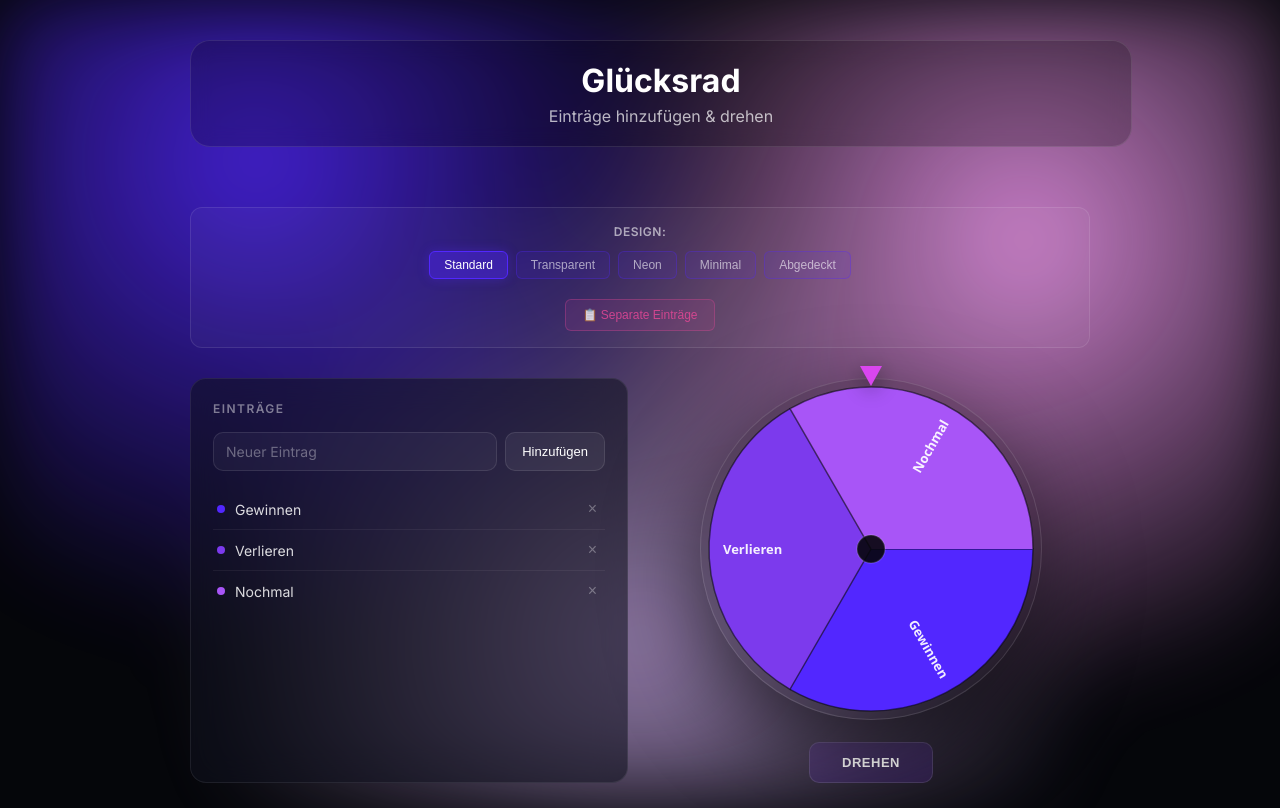
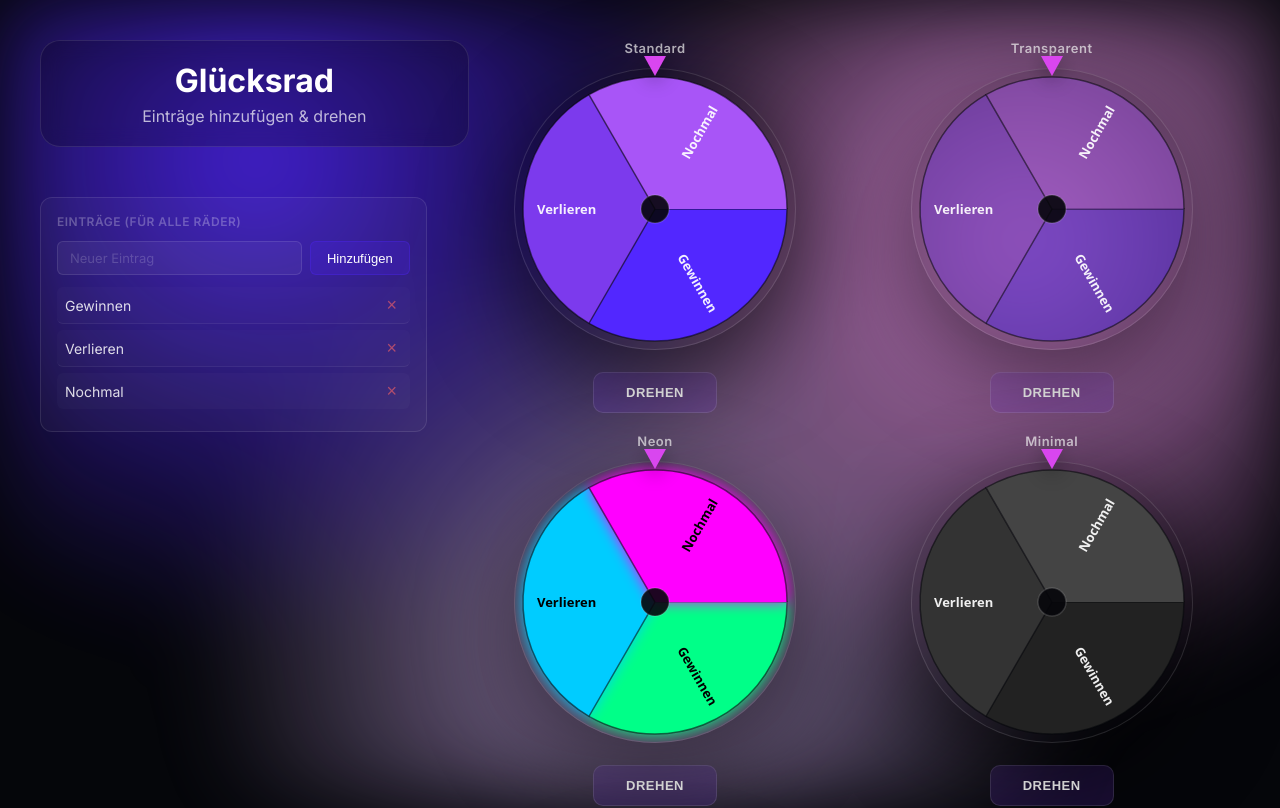
Before and after one commit to 0meppl/spinning-wheel, a React (Vite) app: page / in a window 1280 px wide. Shown: the top 808 px of the page. Built offline with nearby package versions, Linux system fonts and the light colour scheme.

Commit message:
Redesign: 5 wheels grid + shared entries + winners panel

```diff
--- a/src/App.jsx
+++ b/src/App.jsx
@@ -4,9 +4,16 @@ import Grainient from "./Grainient";
 import { useState } from "react";
 
 export default function App() {
-  const [mode, setMode] = useState("standard");
-  const [shareEntries, setShareEntries] = useState(false);
+  const [entries, setEntries] = useState(["Gewinnen", "Verlieren", "Nochmal"]);
+  const [winners, setWinners] = useState({});
   const modes = ["standard", "transparent", "neon", "minimal", "abgedeckt"];
+
+  const updateWinner = (mode, winner) => {
+    setWinners((prev) => ({
+      ...prev,
+      [mode]: winner,
+    }));
+  };
 
   return (
     <div className="app">
@@ -30,7 +37,7 @@ export default function App() {
       {/* CONTENT GRID */}
       <div className="layout">
 
-        {/* LEFT */}
+        {/* LEFT - CONTROLS */}
         <div className="left">
           <MagicBento
             enableSpotlight
@@ -42,46 +49,80 @@ export default function App() {
             <div className="subtitle">Einträge hinzufügen & drehen</div>
           </MagicBento>
 
-          {/* MODE SWITCHER */}
-          <div className="modeSwitcher">
-            <span className="modeLabel">Design:</span>
-            <div className="modeButtons">
-              {modes.map((m) => (
-                <button
-                  key={m}
-                  className={`modeBtn ${mode === m ? "active" : ""}`}
-                  onClick={() => setMode(m)}
-                >
-                  {m}
-                </button>
-              ))}
+          {/* ENTRIES PANEL */}
+          <div className="entriesPanel">
+            <span className="panelLabel">Einträge (für alle Räder)</span>
+
+            <div className="inputRow">
+              <input
+                id="entryInput"
+                placeholder="Neuer Eintrag"
+                onKeyDown={(e) => {
+                  if (e.key === "Enter") {
+                    const value = e.target.value.trim();
+                    if (value) {
+                      setEntries((prev) => [...prev, value]);
+                      e.target.value = "";
+                    }
+                  }
+                }}
+              />
+              <button onClick={() => {
+                const input = document.getElementById("entryInput");
+                const value = input.value.trim();
+                if (value) {
+                  setEntries((prev) => [...prev, value]);
+                  input.value = "";
+                }
+              }}>Hinzufügen</button>
             </div>
 
-            <button
-              className="shareBtn"
-              onClick={() => setShareEntries(!shareEntries)}
-              title={shareEntries ? "Einträge sind geteilt" : "Jedes Design hat eigene Einträge"}
-            >
-              {shareEntries ? "🔗 Einträge geteilt" : "📋 Separate Einträge"}
-            </button>
+            {entries.length === 0 ? (
+              <div className="empty">Noch keine Einträge vorhanden.</div>
+            ) : (
+              <ul className="list">
+                {entries.map((entry, i) => (
+                  <li className="item" key={`${entry}-${i}`}>
+                    <span className="itemText">{entry}</span>
+                    <button
+                      className="removeBtn"
+                      onClick={() => setEntries((prev) => prev.filter((_, idx) => idx !== i))}
+                    >
+                      ×
+                    </button>
+                  </li>
+                ))}
+              </ul>
+            )}
           </div>
 
-          <div className="wheelBox">
-            <Glücksrad mode={mode} shareEntries={shareEntries} />
-          </div>
+          {/* WINNERS */}
+          {Object.keys(winners).length > 0 && (
+            <div className="winnersPanel">
+              <span className="panelLabel">🎯 Gewinner</span>
+              <div className="winnersList">
+                {modes.map((mode) => winners[mode] && (
+                  <div key={mode} className="winnerItem">
+                    <span className="modeTag">{mode}</span>
+                    <span className="winnerText">{winners[mode]}</span>
+                  </div>
+                ))}
+              </div>
+            </div>
+          )}
+        </div>
 
-          {/* CHANGELOG */}
-          <div className="changelog">
-            <h3>✨ Was ist neu</h3>
-            <div className="changelogEntry">
-              <strong>v1.1.0</strong>
-              <ul>
-                <li>5 Design-Modi: Standard, Neon, Minimal, Transparent, Abgedeckt</li>
-                <li>Historie der letzten 5 gezogenen Gewinner</li>
-                <li>Einträge speichern automatisch im Browser (localStorage)</li>
-                <li>Gewinner wird im Rad angezeigt</li>
-              </ul>
-            </div>
+        {/* RIGHT - WHEELS */}
+        <div className="right">
+          <div className="wheelsGrid">
+            {modes.map((mode) => (
+              <Glücksrad
+                key={mode}
+                mode={mode}
+                entries={entries}
+                onWinner={(winner) => updateWinner(mode, winner)}
+              />
+            ))}
           </div>
         </div>
 
--- a/src/components/Glücksrad.jsx
+++ b/src/components/Glücksrad.jsx
@@ -10,61 +10,16 @@ const MODE_COLORS = {
 };
 const REVEAL_COLORS = ["#5227ff","#7c3aed","#a855f7","#d946ef","#ec4899","#fb7185"];
 
-const DEFAULT_ENTRIES = ["Gewinnen", "Verlieren", "Nochmal"];
-
-export default function Glücksrad({ mode = "standard", shareEntries = false }) {
-  const storageKey = shareEntries ? "gluecksrad-entries-shared" : `gluecksrad-entries-${mode}`;
-
-  const [entries, setEntries] = useState(() => {
-    try {
-      const saved = localStorage.getItem(storageKey);
-      return saved ? JSON.parse(saved) : DEFAULT_ENTRIES;
-    } catch {
-      return DEFAULT_ENTRIES;
-    }
-  });
-
-  // Reload entries when mode or shareEntries changes
-  useEffect(() => {
-    try {
-      const saved = localStorage.getItem(storageKey);
-      setEntries(saved ? JSON.parse(saved) : DEFAULT_ENTRIES);
-    } catch {
-      setEntries(DEFAULT_ENTRIES);
-    }
-  }, [mode, shareEntries, storageKey]);
-  const [input, setInput]         = useState("");
+export default function Glücksrad({ mode = "standard", entries = [], onWinner }) {
   const [rotation, setRotation]   = useState(0);
   const [spinning, setSpinning]   = useState(false);
   const [winner, setWinner]       = useState(null);
-  const [winnerIndex, setWinnerIndex] = useState(null);
   const [modalOpen, setModalOpen] = useState(false);
-  const [history, setHistory]     = useState([]);
   const [revealed, setRevealed]   = useState(false);
 
   const canvasRef = useRef(null);
 
-  // Persist entries
-  useEffect(() => {
-    try { localStorage.setItem(storageKey, JSON.stringify(entries)); } catch {}
-  }, [entries, storageKey]);
-
-  const addEntry = () => {
-    const value = input.trim();
-    if (!value) return;
-    setEntries((prev) => [...prev, value]);
-    setInput("");
-  };
-
-  const removeEntry = (index) => {
-    setEntries((prev) => prev.filter((_, i) => i !== index));
-  };
-
   const closeModal  = () => setModalOpen(false);
-  const removeWinner = () => {
-    if (winnerIndex !== null) removeEntry(winnerIndex);
-    setModalOpen(false);
-  };
 
   const spin = () => {
     if (spinning || entries.length === 0) return;
@@ -95,10 +50,9 @@ export default function Glücksrad({ mode = "standard", shareEntries = false })
       const won          = entries[index];
 
       setWinner(won);
-      setWinnerIndex(index);
       setRevealed(true);
       setSpinning(false);
-      setHistory((prev) => [won, ...prev].slice(0, 5));
+      if (onWinner) onWinner(won);
       setTimeout(() => setModalOpen(true), 500);
     };
 
@@ -199,63 +153,16 @@ export default function Glücksrad({ mode = "standard", shareEntries = false })
   const dotColors = MODE_COLORS[mode] ?? MODE_COLORS.standard;
 
   return (
-    <div className="rad">
-      {/* ---- Einträge-Panel ---- */}
-      <div className="panel">
-        <span className="panelLabel">Einträge</span>
+    <div className="wheelContainer">
+      <div className="modeLabel">{mode}</div>
 
-        <div className="inputRow">
-          <input
-            value={input}
-            onChange={(e) => setInput(e.target.value)}
-            onKeyDown={(e) => e.key === "Enter" && addEntry()}
-            placeholder="Neuer Eintrag"
-          />
-          <button onClick={addEntry}>Hinzufügen</button>
-        </div>
-
-        {entries.length === 0 ? (
-          <div className="empty">Noch keine Einträge vorhanden.</div>
-        ) : (
-          <ul className="list">
-            {entries.map((entry, i) => (
-              <li className="item" key={`${entry}-${i}`}>
-                <span className="dot" style={{ background: dotColors[i % dotColors.length] }} />
-                <span className="itemText">{entry}</span>
-                <div className="actions">
-                  <button onClick={() => removeEntry(i)} aria-label="Entfernen">×</button>
-                </div>
-              </li>
-            ))}
-          </ul>
-        )}
-
-        {history.length > 0 && (
-          <div className="historySection">
-            <span className="historyLabel">Zuletzt gezogen</span>
-            <div className="historyList">
-              {history.map((h, i) => (
-                <span
-                  key={i}
-                  className="historyItem"
-                  style={{ opacity: 1 - i * 0.18 }}
-                >
-                  {h}
-                </span>
-              ))}
-            </div>
-          </div>
-        )}
-      </div>
-
-      {/* ---- Rad-Panel ---- */}
       <div className="wheelPanel">
         <div className="wheelWrapper">
           <div className="pointer" />
           <canvas
             ref={canvasRef}
-            width={340}
-            height={340}
+            width={280}
+            height={280}
             onClick={spin}
             className={spinning ? "" : "clickable"}
           />
@@ -270,20 +177,12 @@ export default function Glücksrad({ mode = "standard", shareEntries = false })
         </button>
       </div>
 
-      {/* ---- Modal ---- */}
       {modalOpen && (
         <div className="modalOverlay" onClick={closeModal}>
           <div className="modalBox" onClick={(e) => e.stopPropagation()}>
             <span className="modalLabel">Ergebnis</span>
             <span className="modalWinner">{winner}</span>
-            <div className="modalActions">
-              <button className="modalRemove" onClick={removeWinner}>
-                Aus Rad entfernen
-              </button>
-              <button className="modalOk" onClick={closeModal}>
-                Ok
-              </button>
-            </div>
+            <button className="modalOk" onClick={closeModal}>Ok</button>
           </div>
         </div>
       )}
--- a/src/index.css
+++ b/src/index.css
@@ -24,19 +24,30 @@ body {
   z-index: 2;
 
   min-height: 100vh;
-  display: flex;
-  justify-content: center;
-  align-items: center;
+  display: grid;
+  grid-template-columns: 1fr 2fr;
+  gap: 40px;
+  align-items: start;
+  justify-items: center;
   padding: 40px;
 }
 
-/* LEFT COLUMN */
+/* LEFT - CONTROLS */
 .left {
   width: 100%;
-  max-width: 900px;
+  max-width: 400px;
   display: flex;
   flex-direction: column;
-  gap: 30px;
+  gap: 20px;
+  position: sticky;
+  top: 40px;
+}
+
+/* RIGHT - WHEELS */
+.right {
+  width: 100%;
+  display: flex;
+  justify-content: center;
 }
 
 /* Title */
@@ -179,3 +190,173 @@ body {
   left: -8px;
   color: rgb(82, 39, 255);
 }
+
+/* ENTRIES PANEL */
+.entriesPanel {
+  padding: 16px;
+  background: rgba(255, 255, 255, 0.03);
+  border: 1px solid rgba(255, 255, 255, 0.1);
+  border-radius: 12px;
+}
+
+.panelLabel {
+  font-size: 12px;
+  font-weight: 600;
+  opacity: 0.6;
+  text-transform: uppercase;
+  letter-spacing: 0.5px;
+  display: block;
+  margin-bottom: 12px;
+}
+
+.inputRow {
+  display: flex;
+  gap: 8px;
+  margin-bottom: 12px;
+}
+
+.inputRow input {
+  flex: 1;
+  padding: 8px 12px;
+  background: rgba(255, 255, 255, 0.05);
+  border: 1px solid rgba(255, 255, 255, 0.1);
+  border-radius: 6px;
+  color: white;
+  font-size: 13px;
+}
+
+.inputRow input::placeholder {
+  opacity: 0.5;
+}
+
+.inputRow button {
+  padding: 8px 16px;
+  background: rgba(82, 39, 255, 0.2);
+  border: 1px solid rgba(82, 39, 255, 0.3);
+  border-radius: 6px;
+  color: white;
+  font-weight: 500;
+  cursor: pointer;
+  font-size: 13px;
+  transition: all 0.2s;
+}
+
+.inputRow button:hover {
+  background: rgba(82, 39, 255, 0.3);
+  border-color: rgba(82, 39, 255, 0.5);
+}
+
+.empty {
+  opacity: 0.5;
+  font-size: 12px;
+  text-align: center;
+  padding: 12px;
+}
+
+.list {
+  list-style: none;
+  padding: 0;
+  margin: 0;
+}
+
+.item {
+  display: flex;
+  align-items: center;
+  gap: 10px;
+  padding: 8px;
+  background: rgba(255, 255, 255, 0.02);
+  border-radius: 6px;
+  margin-bottom: 6px;
+  font-size: 13px;
+}
+
+.dot {
+  width: 8px;
+  height: 8px;
+  border-radius: 50%;
+}
+
+.itemText {
+  flex: 1;
+}
+
+.removeBtn {
+  background: none;
+  border: none;
+  color: rgba(255, 100, 100, 0.6);
+  cursor: pointer;
+  font-size: 18px;
+  padding: 0;
+  width: 20px;
+  height: 20px;
+  display: flex;
+  align-items: center;
+  justify-content: center;
+  transition: all 0.2s;
+}
+
+.removeBtn:hover {
+  color: rgba(255, 100, 100, 1);
+}
+
+/* WINNERS PANEL */
+.winnersPanel {
+  padding: 16px;
+  background: rgba(236, 72, 153, 0.05);
+  border: 1px solid rgba(236, 72, 153, 0.2);
+  border-radius: 12px;
+}
+
+.winnersList {
+  display: flex;
+  flex-direction: column;
+  gap: 8px;
+}
+
+.winnerItem {
+  display: flex;
+  align-items: center;
+  gap: 10px;
+  padding: 8px;
+  background: rgba(236, 72, 153, 0.1);
+  border-radius: 6px;
+  font-size: 13px;
+}
+
+.modeTag {
+  font-size: 11px;
+  font-weight: 600;
+  background: rgba(236, 72, 153, 0.3);
+  padding: 3px 8px;
+  border-radius: 4px;
+  text-transform: capitalize;
+}
+
+.winnerText {
+  font-weight: 500;
+  color: rgba(236, 72, 153, 1);
+}
+
+/* WHEELS GRID */
+.wheelsGrid {
+  display: grid;
+  grid-template-columns: repeat(auto-fit, minmax(300px, 1fr));
+  gap: 20px;
+  width: 100%;
+}
+
+/* WHEEL CONTAINER */
+.wheelContainer {
+  display: flex;
+  flex-direction: column;
+  align-items: center;
+  gap: 12px;
+}
+
+.modeLabel {
+  font-size: 13px;
+  font-weight: 600;
+  opacity: 0.7;
+  text-transform: capitalize;
+  letter-spacing: 0.5px;
+}
```
